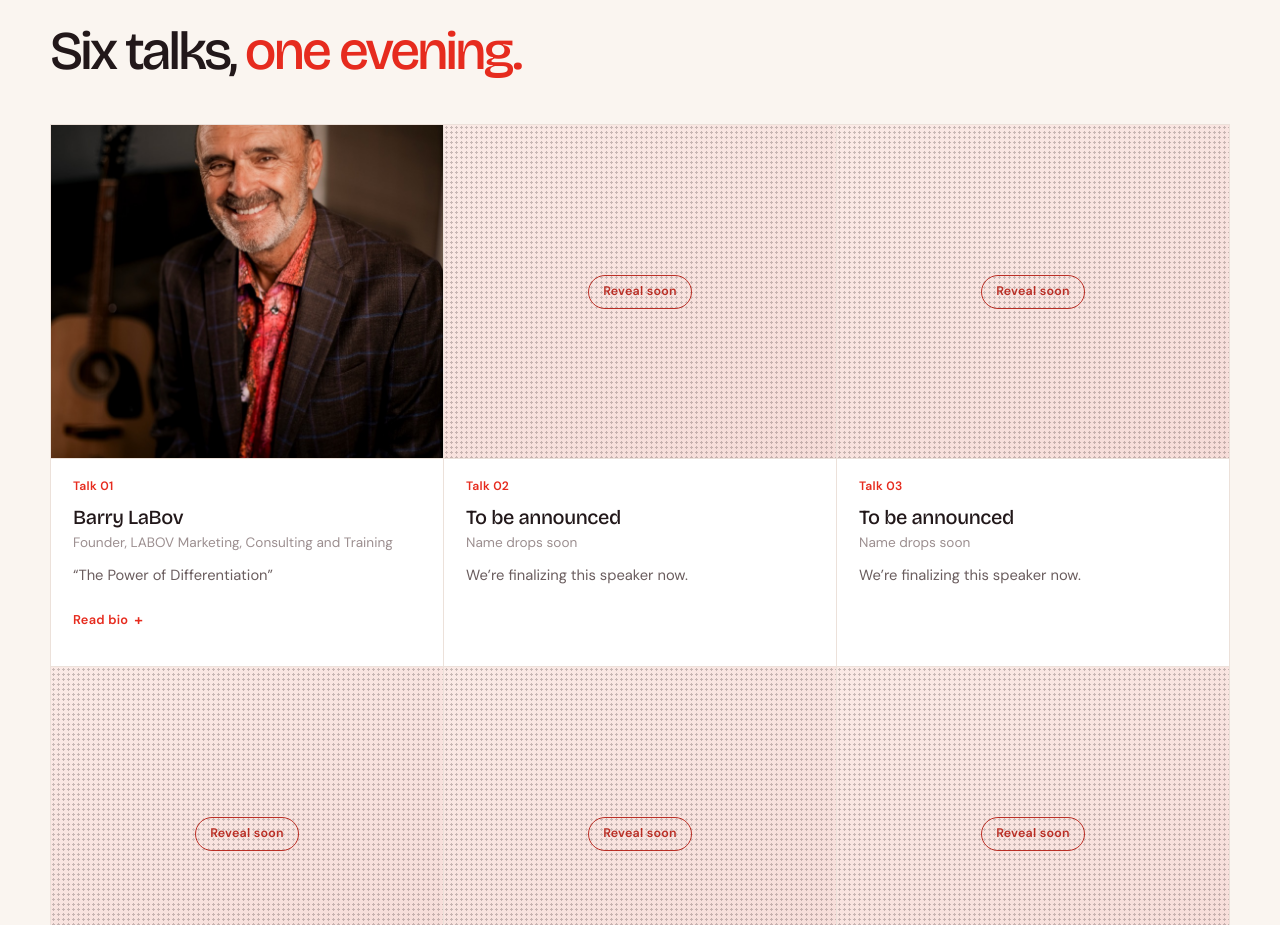
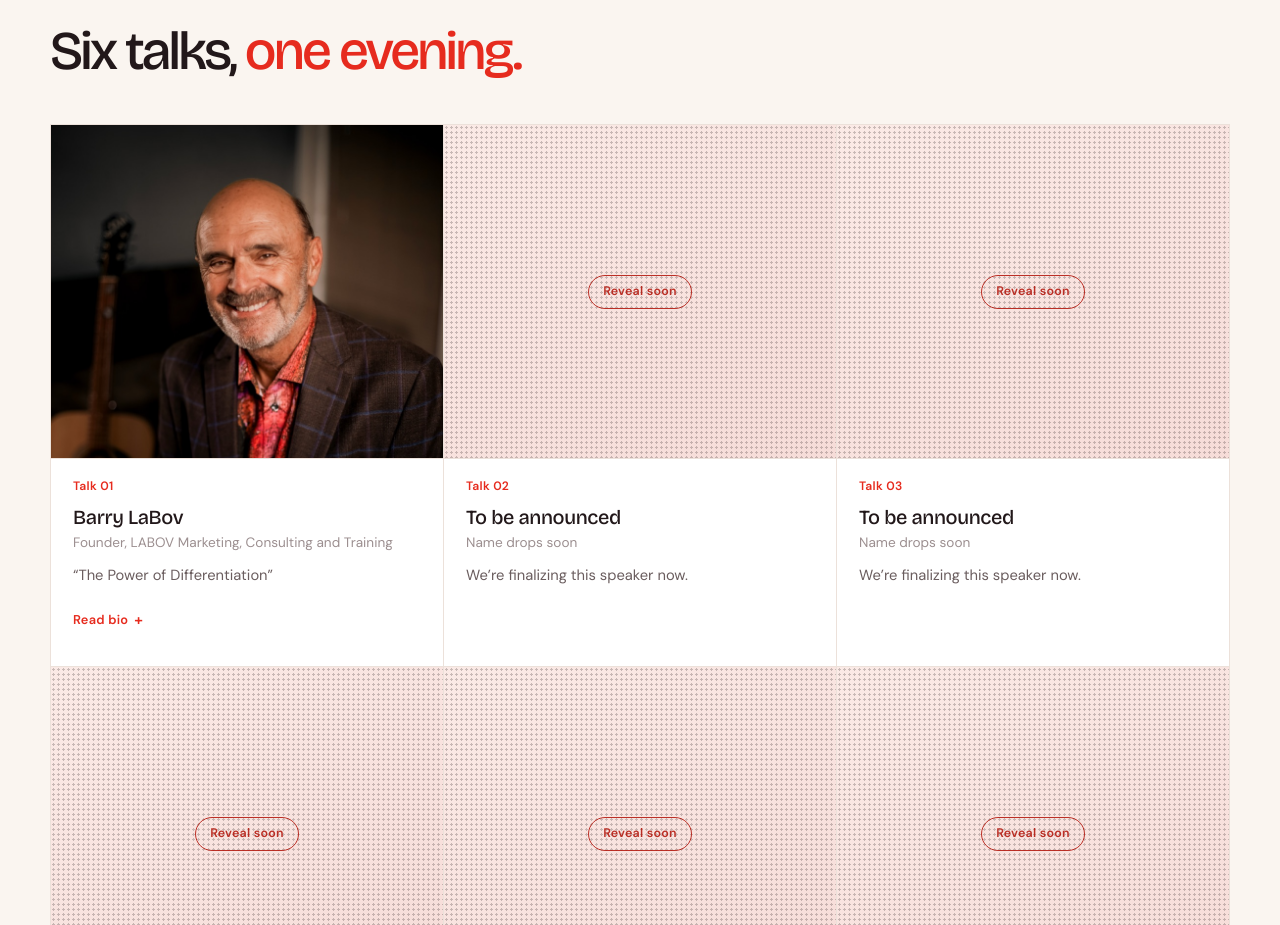
Before and after one commit to rikhinkavuru/TEDxHomestead, a React (Vite) app: page / in a window 1280 px wide. Shown: the part 1540-2465 px from the top of the page. Built offline with nearby package versions, Linux system fonts and the light colour scheme; no server answers.

Commit message:
Reframe speaker headshots: crop from bottom so faces stay in frame
Co-Authored-By: Claude Fable 5 <noreply@anthropic.com>

```diff
--- a/src/index.css
+++ b/src/index.css
@@ -461,6 +461,8 @@ h1, h2, h3, h4, h5, h6 { font-weight: 600; line-height: 1.2; color: var(--text-p
 }
 .smspeaker-art img {
   position: absolute; inset: 0; width: 100%; height: 100%; object-fit: cover;
+  /* headshots are portrait; keep faces in frame — crop from the bottom, not the top */
+  object-position: 50% 12%;
 }
 .smspeaker-art .tba {
   font-family: var(--font-sans); font-weight: 600; font-size: 0.78rem;
```
